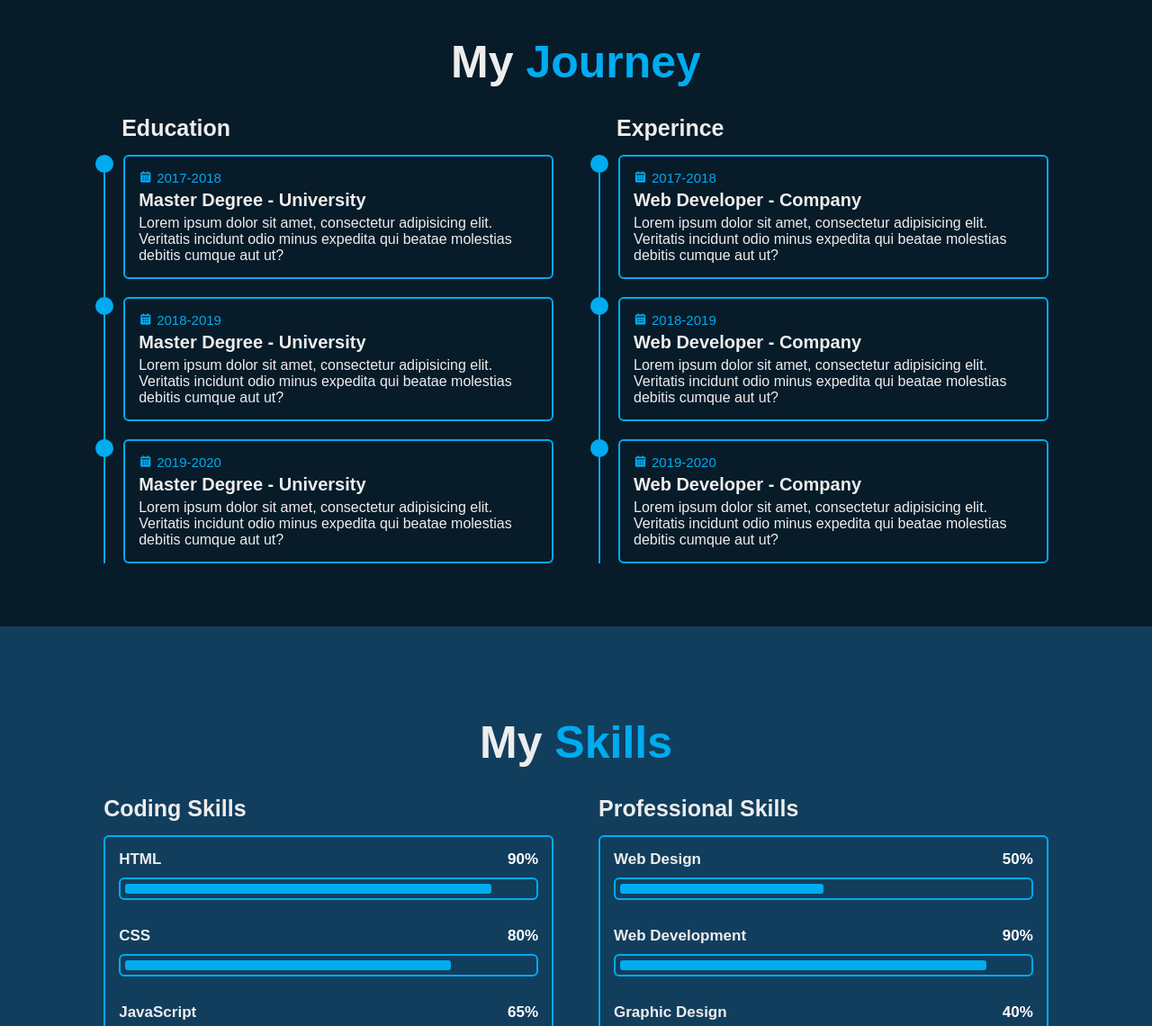
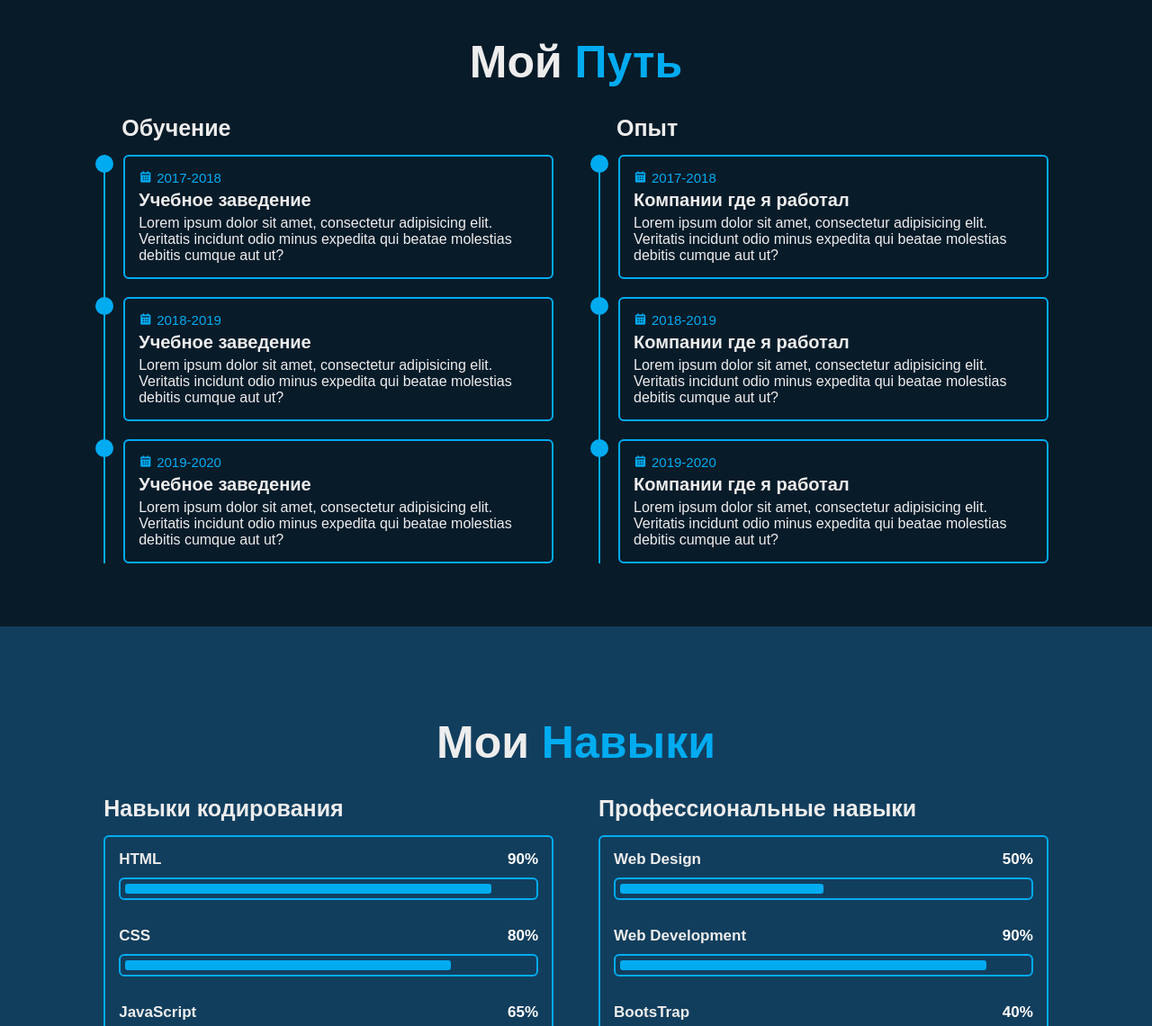
Before and after one commit to Eduard0606/Portfolio, a website built with Vite: page index.html in a window 1280 px wide. Shown: the part 1660-2800 px from the top of the page at 90% size. Built offline with nearby package versions, Linux system fonts and the light colour scheme; files whose address does not match are found by name.

Commit message:
правки

```diff
--- a/index.html
+++ b/index.html
@@ -51,7 +51,7 @@
   </section>
   <!--  SECTION ABOUT -->
   <section class="about" id="about">
-    <h2 class="heading">About <span>Me</span></h2>
+    <h2 class="heading">Обо <span>Мне</span></h2>
 
     <div class="about-img">
       <img src="portrait.jpg" alt="Я">
@@ -66,23 +66,23 @@
         dolorum dicta. Commodi aperiam itaque architecto repudiandae numquam?</p>
 
       <div class="btn-box btns">
-        <a href="#" class="btn">Read More</a>
+        <a href="#" class="btn">Узнать больше</a>
       </div>
     </div>
   </section>
   <!-- EDUCATION SECTION -->
   <section class="education" id="education">
-    <h2 class="heading">My <span>Journey</span></h2>
+    <h2 class="heading">Мой <span>Путь</span></h2>
 
     <div class="education-row">
       <div class="education-column">
-        <h3 class="title">Education</h3>
+        <h3 class="title">Обучение</h3>
 
         <div class="education-box">
           <div class="education-content">
             <div class="content">
               <div class="year"><i class='bx bxs-calendar'></i>2017-2018</div>
-              <h3>Master Degree - University</h3>
+              <h3>Учебное заведение</h3>
               <p>Lorem ipsum dolor sit amet, consectetur adipisicing elit. Veritatis incidunt odio minus expedita qui
                 beatae molestias debitis cumque aut ut?</p>
             </div>
@@ -91,7 +91,7 @@
           <div class="education-content">
             <div class="content">
               <div class="year"><i class='bx bxs-calendar'></i>2018-2019</div>
-              <h3>Master Degree - University</h3>
+              <h3>Учебное заведение</h3>
               <p>Lorem ipsum dolor sit amet, consectetur adipisicing elit. Veritatis incidunt odio minus expedita qui
                 beatae molestias debitis cumque aut ut?</p>
             </div>
@@ -100,7 +100,7 @@
           <div class="education-content">
             <div class="content">
               <div class="year"><i class='bx bxs-calendar'></i>2019-2020</div>
-              <h3>Master Degree - University</h3>
+              <h3>Учебное заведение</h3>
               <p>Lorem ipsum dolor sit amet, consectetur adipisicing elit. Veritatis incidunt odio minus expedita qui
                 beatae molestias debitis cumque aut ut?</p>
             </div>
@@ -111,13 +111,13 @@
       </div>
       <!-- 2-ой отсек -->
       <div class="education-column">
-        <h3 class="title">Experince</h3>
+        <h3 class="title">Опыт</h3>
 
         <div class="education-box">
           <div class="education-content">
             <div class="content">
               <div class="year"><i class='bx bxs-calendar'></i>2017-2018</div>
-              <h3>Web Developer - Company</h3>
+              <h3>Компании где я работал</h3>
               <p>Lorem ipsum dolor sit amet, consectetur adipisicing elit. Veritatis incidunt odio minus expedita qui
                 beatae molestias debitis cumque aut ut?</p>
             </div>
@@ -126,7 +126,7 @@
           <div class="education-content">
             <div class="content">
               <div class="year"><i class='bx bxs-calendar'></i>2018-2019</div>
-              <h3>Web Developer - Company</h3>
+              <h3>Компании где я работал</h3>
               <p>Lorem ipsum dolor sit amet, consectetur adipisicing elit. Veritatis incidunt odio minus expedita qui
                 beatae molestias debitis cumque aut ut?</p>
             </div>
@@ -135,7 +135,7 @@
           <div class="education-content">
             <div class="content">
               <div class="year"><i class='bx bxs-calendar'></i>2019-2020</div>
-              <h3>Web Developer - Company</h3>
+              <h3>Компании где я работал</h3>
               <p>Lorem ipsum dolor sit amet, consectetur adipisicing elit. Veritatis incidunt odio minus expedita qui
                 beatae molestias debitis cumque aut ut?</p>
             </div>
@@ -148,11 +148,11 @@
   </section>
   <!-- skills section -->
   <section class="skills" id="skills">
-    <h2 class="heading">My <span>Skills</span></h2>
+    <h2 class="heading">Мои <span>Навыки</span></h2>
 
     <div class="skills-row">
       <div class="skills-column">
-        <h3 class="title">Coding Skills</h3>
+        <h3 class="title">Навыки кодирования</h3>
 
         <div class="skills-box">
           <div class="skills-content">
@@ -181,7 +181,7 @@
 
       <!-- 2-ой отсек -->
       <div class="skills-column">
-        <h3 class="title">Professional Skills</h3>
+        <h3 class="title">Профессиональные навыки</h3>
 
         <div class="skills-box">
           <div class="skills-content">
@@ -196,12 +196,12 @@
             </div>
 
             <div class="progress">
-              <h3>Graphic Design<span>40%</span></h3>
+              <h3>BootsTrap<span>40%</span></h3>
               <div class="bar"><span></span></div>
             </div>
 
             <div class="progress">
-              <h3>SEO Marketing<span>10%</span></h3>
+              <h3>Что-то еще<span>10%</span></h3>
               <div class="bar"><span></span></div>
             </div>
           </div>
@@ -212,7 +212,7 @@
 
   <!-- contacts section -->
   <section class="contacts" id="contacts">
-    <h2 class="heading">Contacts <span>Me!</span></h2>
+    <h2 class="heading">Связаться <span>Со мной!</span></h2>
 
     <form action="#">
 
--- a/src/style.css
+++ b/src/style.css
@@ -77,9 +77,9 @@ section {
 }
 
 .home {
-   background: url(/home.jpg) no-repeat;
+   /* background: url(/home.jpg) no-repeat;
    background-size: cover;
-   background-position: center;
+   background-position: center; */
    display: flex;
    align-items: center;
    height: 100vh;
```
Also changed, not shown: Me.jpg (deleted).
